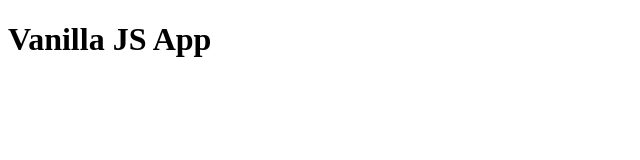
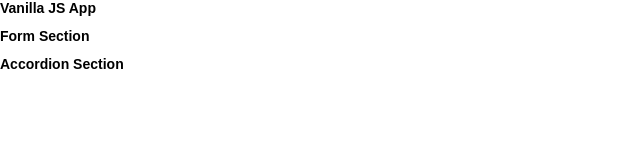
Before and after one commit to jrdnthedev/vanilla_js, a plain HTML site: page index.html in a window 1280 px wide. Shown: the whole page, without its empty margins (0-640 px from the left). Drawn offline with Linux system fonts and the light colour scheme; files that its build step writes are made by us from their sources.

Commit message:
ui enhancements

```diff
--- a/index.html
+++ b/index.html
@@ -9,6 +9,16 @@
   <body>
     <main>
       <h1>Vanilla JS App</h1>
+
+      <!-- Form Section -->
+      <section>
+        <h2>Form Section</h2>
+      </section>
+
+      <!-- Accordion Section -->
+      <section>
+        <h2>Accordion Section</h2>
+      </section>
     </main>
     <script type="module" src="js/main.js"></script>
   </body>
--- /dev/null
+++ b/style.css
@@ -0,0 +1,22 @@
+* {
+    margin: 0;
+    padding: 0;
+    font-family:Arial, Helvetica, sans-serif;
+    font-size: 14px;
+}
+
+h1,h2 {
+    margin: 0;
+}
+
+main {
+    display: flex;
+    flex-direction: column;
+    gap: 12px;
+}
+
+section {
+    display: flex;
+    flex-direction: column;
+    gap: 8px;
+}
```
Also changed, not shown: js/style.css (deleted).
